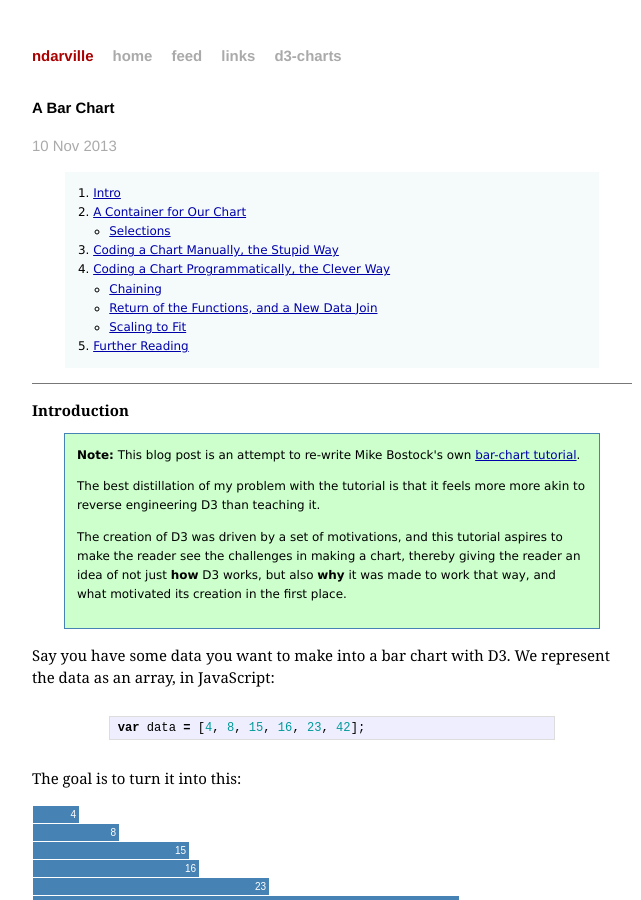
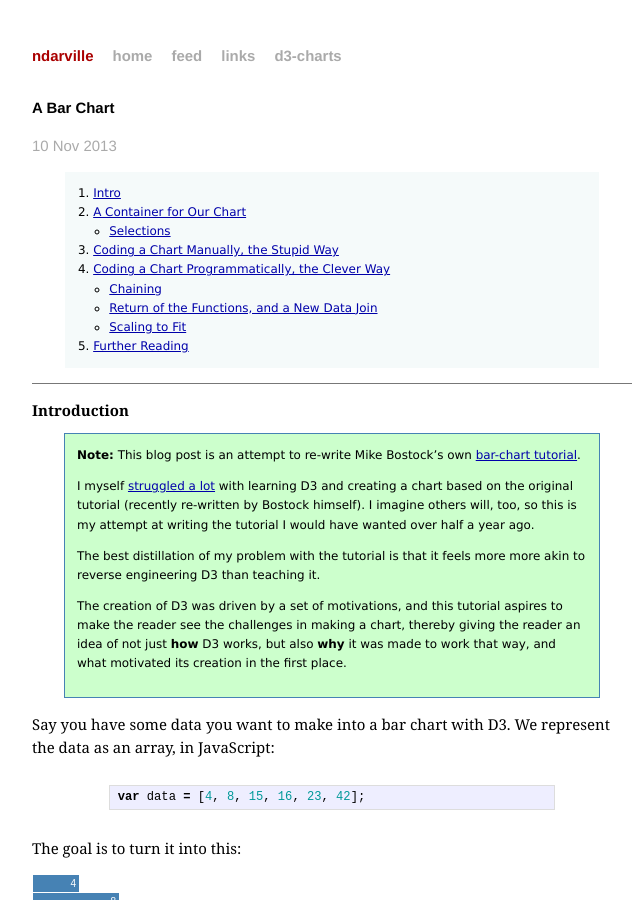
Before and after one commit to ndarville/ndarville.github.io, a Jekyll site: the page built from _posts/2013-11-10-a-bar-chart.markdown, in a window 1280 px wide and 900 px high. Shown: the whole window, without its empty margins (308-949 px from the left). Built offline with Jekyll 4.4.1, drawn with Linux system fonts in a browser that asks for light colours; Markdown is read by kramdown in place of the engine named in the settings.

Commit message:
Updated bar-chart tut with more background

```diff
--- a/_posts/2013-11-10-a-bar-chart.markdown
+++ b/_posts/2013-11-10-a-bar-chart.markdown
@@ -28,7 +28,9 @@ categories: blog
 <h3 id="intro">Introduction</h3>
 
 <div class="box info">
-    This blog post is an attempt to re-write Mike Bostock's own <a href="http://bost.ocks.org/mike/bar/">bar-chart tutorial</a>.
+    This blog post is an attempt to re-write Mike Bostock&rsquo;s own <a href="http://bost.ocks.org/mike/bar/">bar-chart tutorial</a>.
+
+    <p>I myself <a href="http://bl.ocks.org/ndarville/5560275">struggled a lot</a> with learning D3 and creating a chart based on the original tutorial (recently re-written by Bostock himself). I imagine others will, too, so this is my attempt at writing the tutorial I would have wanted over half a year ago.</p>
 
     <p>The best distillation of my problem with the tutorial is that it feels more more akin to reverse engineering D3 than teaching it.</p>
 
```
